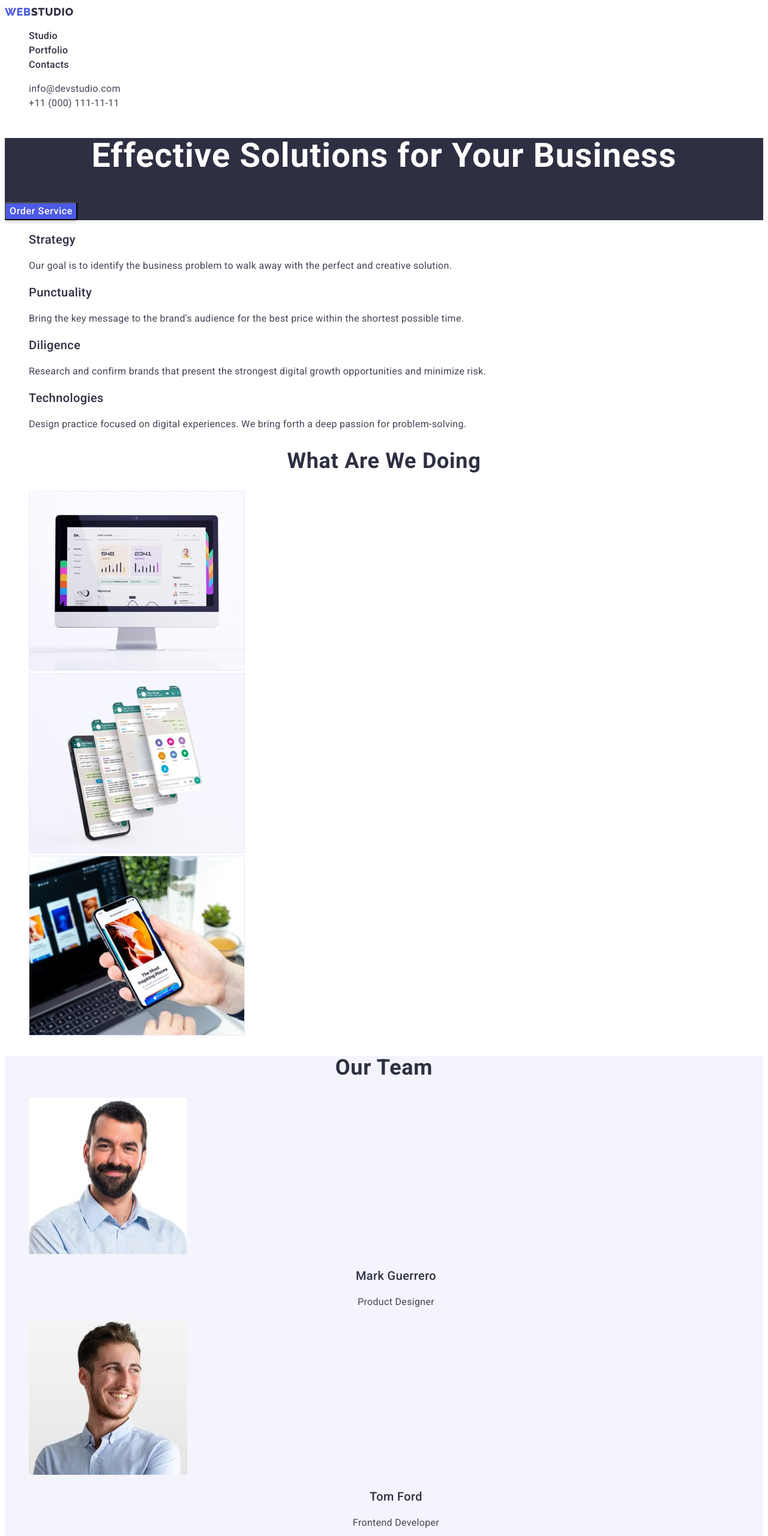
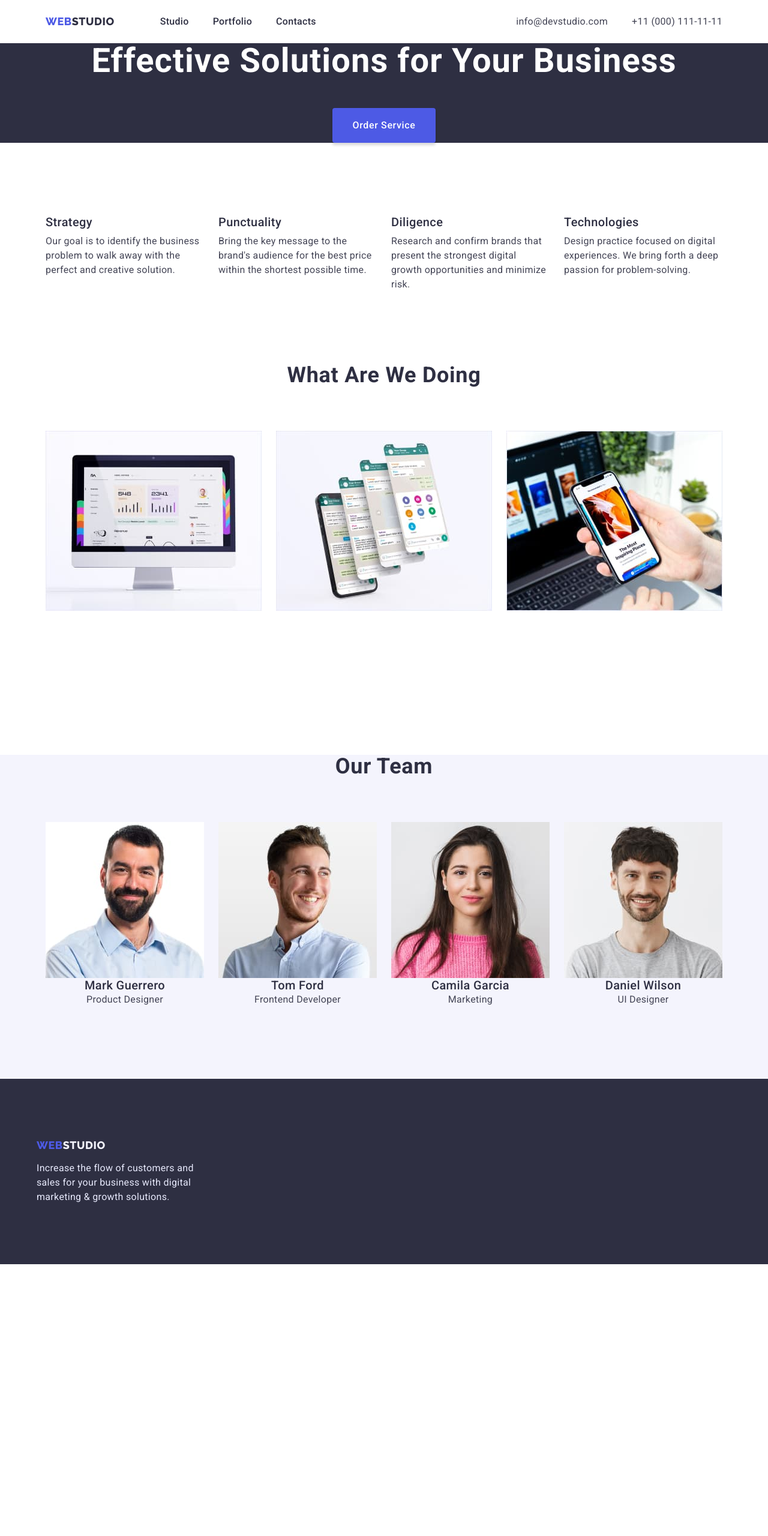
Before and after one commit to Yuliia80/goit-markup-hw-03, a plain HTML site: page index.html in a window 1280 px wide. Shown: the top 2560 px of the page at 60% size. After the commit the page ends 2107 px from the top, so only its background shows below. Drawn offline with nearby package versions, Linux system fonts and the light colour scheme.

Commit message:
finished flex

```diff
--- a/css/styles.css
+++ b/css/styles.css
@@ -11,13 +11,65 @@
   --color-hover: #404bbf;
 }
 
+h1, h2, h3, h4, h5, h6, p {
+  margin-top: 0;
+  margin-bottom: 0;
+}
+ ul, ol {
+  margin-top: 0;
+  margin-bottom: 0;
+  padding-left: 0;
+ }
+
+ img {
+  display: block;
+ }
+
 body {
   color: var(--color-text);
   font-family: "Roboto", sans-serif;
   background-color: var(--color-white);
 }
 
+.container {
+  width: 1158px;
+  margin-left: auto;
+  margin-right: auto;
+  padding-left: 15px;
+  padding-right: 15px;
+}
+
 /* --------------Navigation------------------ */
+
+.header-container {
+  display: flex;
+  justify-content: space-between;
+}
+.nav {
+  display: flex;
+  align-items: center;
+}
+.nav-list {
+  display: flex;
+  align-items: center;
+}
+.address-list {
+  display: flex;
+  align-items: center;
+}
+.up {
+  margin-right: 76px;
+}
+ .nav-item:not(:last-child) {
+  margin-right: 40px;
+  }
+.address-item:not(:last-child) {
+    margin-right: 40px;
+}
+.section-header {
+  padding-top: 24px;
+  padding-bottom: 24px;
+}
 
 .link {
   text-decoration: none;
@@ -45,7 +97,6 @@ body {
     color: var(--color-title);
 }
 
-
 .nav-item :hover,
 .nav-item :focus {
   color: var(--color-hover);
@@ -61,7 +112,6 @@ body {
   font-size: 16px;
   line-height: 1.5;
   letter-spacing: 0.02em;
-
 }
 
 .address-item :hover,
@@ -71,20 +121,28 @@ body {
 
 /* ------------------HERO---------------------------- */
 
+.about-container {
+  display: flex;
+}
+
 .section-hero {
+  text-align: center;
   background-color: var(--color-background-dark);
 }
 
 .hero-title {
+  margin-bottom: 48px;
   font-weight: 700;
   font-size: 56px;
   line-height: 1.07;
-  text-align: center;
   letter-spacing: 0.02em;
   color: var(--color-white);
 }
 
 .hero-btn {
+  display: inline-block;
+  padding: 16px 32px;
+  border: 1px solid transparent;
   font-family: inherit;
   font-weight: 500;
   font-size: 16px;
@@ -101,6 +159,20 @@ body {
   background-color: var(--color-hover);
 }
 /* ------------------ABOUT---------------------------- */
+
+.about-list {
+  display: flex;
+  margin: 120px 0;
+}
+
+.about-item {
+  width: calc(100% / 4);
+  flex-wrap: wrap;
+}
+
+.about-item:not(:last-child) {
+  margin-right: 24px;
+}
 
 .visually-hidden {
     position: absolute;
@@ -121,6 +193,7 @@ body {
     line-height: 1.2;
     letter-spacing: 0.02em;
     color: var(--color-title);
+    margin-bottom: 8px;
 }
 .about-text {
     font-size: 16px;
@@ -129,7 +202,21 @@ body {
 }
 
 /* ------------------DOING---------------------------- */
+.doing-list {
+  display: flex;
+  flex-wrap: wrap;
+}
+.doing-img {
+  display: block;
+}
+.doing-item {
+  width: calc((100% - 48) / 3);
+  margin-bottom: 120px;
+}
 
+.doing-item:not(:last-child) {
+  margin-right: 24px;
+}
 .doing-title {
     font-weight: 700;
     font-size: 36px;
@@ -138,9 +225,24 @@ body {
     letter-spacing: 0.02em;
     text-transform: capitalize;
     color: var(--color-title);
+    margin-bottom: 72px;
 }
 
 /* ------------------TEAM---------------------------- */
+.team-list {
+  display: flex;
+  flex-wrap: wrap;
+}
+.team-img {
+  display: block;
+}
+.team-item {
+  width: calc((100% - 72) / 4);
+  margin-bottom: 120px;
+}
+.team-item:not(:last-child) {
+  margin-right: 24px;
+}
 .section-team {
     background-color: var(--color-background-light);
 }
@@ -152,6 +254,8 @@ body {
     letter-spacing: 0.02em;
     text-transform: capitalize;
     color: var(--color-title);
+    margin-top: 120px;
+    margin-bottom: 72px;
 }
 
 .team-subtitle, .portfolio-subtitle {
@@ -173,11 +277,19 @@ body {
   text-align: center;
 }
 /* ------------------FOOTER---------------------------- */
+.footer-container {
+  display: block;
+  display: flex;
+  flex-direction: column;
+  padding: 100px 0;
+}
+
 .section-footer {
     background-color: var(--color-background-dark);
 }
 .down {
     line-height: 1.17;
+    margin-bottom: 16px;
 }
 .down > span {
   color: var(--color-footer-studio);
@@ -187,20 +299,63 @@ body {
   line-height: 1.5;
   letter-spacing: 0.02em;
   color: var(--color-footer-text);
+  width: 264px;
+  min-height: 72px;
 }
 /* ------------------PORTFOLIO---------------------------- */
 
 .portfolio-btn {
+  display: inline-block;
+  padding: 12px 24px;
+  border-radius: 4px;
+  border: 1px solid var(--color-footer-text);
   font-family: inherit;
   font-weight: 500;
   font-size: 16px;
   line-height: 1.5;
   letter-spacing: 0.04em;
   color: var(--color-web);
+  background: var(--color-footer-studio);
   cursor: pointer;
+}
+.all {
+  border: 1px solid transparent;
+  color: var(--color-white);
+  background: var(--color-hover);
+  box-shadow: 0px 3px 1px rgba(0, 0, 0, 0.1), 0px 2px 1px rgba(0, 0, 0, 0.08), 0px 2px 2px rgba(0, 0, 0, 0.12);;
 }
 .portfolio-btn-item :hover,
 .portfolio-btn-item :focus {
   color: var(--color-white);
   background-color: var(--color-hover);
 }
+.potfolio-btn-list {
+  display: flex;
+  justify-content: center;
+}
+.portfolio-btn-item {
+  margin-top: 96px;
+  margin-bottom: 72px;
+}
+.portfolio-btn-item:not(:last-child) {
+  margin-right: 24px;
+}
+.portfolio-list {
+  display: flex;
+  flex-wrap: wrap;
+}
+.portfolio-img {
+  display: block;
+}
+.portfolio-item {
+ width: calc((100% - 48) / 3);
+}
+.portfolio-item:not(:nth-child(3n)) {
+  margin-right: 24px;
+}
+.portfolio-item:not(:nth-last-child(-n+3)) {
+  margin-bottom: 48px;
+}
+.portfolio-item:nth-last-child(-n+3) {
+  margin-bottom: 120px;
+}
--- a/index.html
+++ b/index.html
@@ -5,16 +5,18 @@
     <meta http-equiv="X-UA-Compatible" content="IE=edge" />
     <meta name="viewport" content="width=device-width, initial-scale=1.0" />
     <title>WebStudio</title>
-    <link rel="stylesheet" href="./css/styles.css" />
     <link rel="preconnect" href="https://fonts.googleapis.com" />
     <link rel="preconnect" href="https://fonts.gstatic.com" crossorigin />
     <link
       href="https://fonts.googleapis.com/css2?family=Raleway:wght@800&family=Roboto:wght@400;500;700;900&display=swap"
       rel="stylesheet"
     />
+    <link rel="stylesheet" href="https://cdn.jsdelivr.net/npm/modern-normalize@1.1.0/modern-normalize.min.css">
+    <link rel="stylesheet" href="./css/styles.css" />
   </head>
   <body>
     <header class="section-header">
+      <div class="container header-container">
         <nav class="nav">
           <a href="" class="logo up link">Web<span>Studio</span></a>
           <ul class="nav-list list">
@@ -33,6 +35,7 @@
             </li>
           </ul>
         </address>
+      </div>
     </header>
     <main>
       <!--Hero section-->
@@ -43,6 +46,7 @@
 
       <!--About section-->
       <section class="section-about">
+        <div class="container about-container">
           <h2 class="visually-hidden">About</h2>
           <ul class="about-list list">
             <li class="about-item">
@@ -74,10 +78,12 @@
               </p>
             </li>
           </ul>
+        </div>
       </section>
 
       <!--What are we doing-->
       <section class="section-doing">
+        <div class="container doing-container">
           <h2 class="doing-title">What are we doing</h2>
           <ul class="doing-list list">
             <li class="doing-item">
@@ -105,10 +111,12 @@
               />
            </li>
           </ul>
+        </div>
       </section>
 
       <!--Our team-->
       <section class="section-team">
+        <div class="container">
          <h2 class="team-title">Our Team</h2>
          <ul class="team-list list">
            <li class="team-item">
@@ -132,14 +140,17 @@
              <p class="team-text">UI Designer</p>
             </li>
          </ul>
+        </div>
       </section>
     </main>
     <footer class="section-footer">
-      <a href="./index.html" class="logo down">Web<span>Studio</span></a>
+      <div class="container footer-container">
+        <a href="./index.html" class="logo down link">Web<span>Studio</span></a>
         <p class="footer-text">
         Increase the flow of customers and sales for your business with digital
         marketing & growth solutions.
         </p>
+      </div>
     </footer>
   </body>
 </html>
```
Also changed, not shown: portfolio.html (+13 -4 lines). Lines whose indentation alone changed are shown as unchanged.
